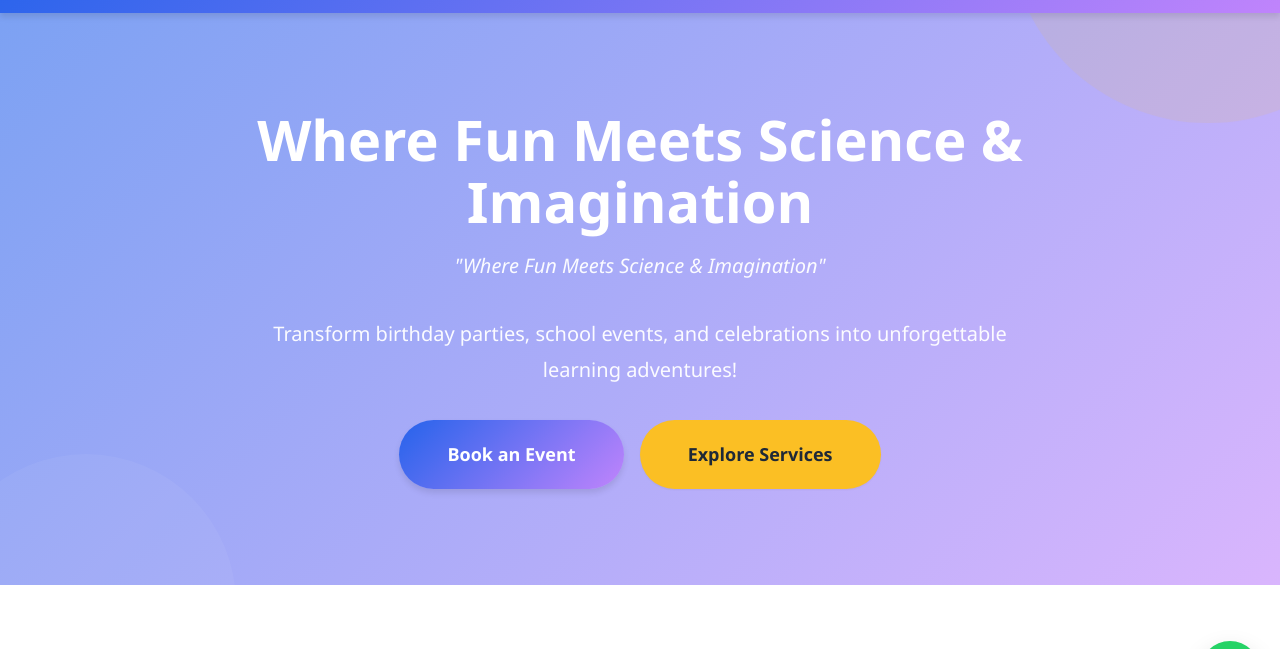
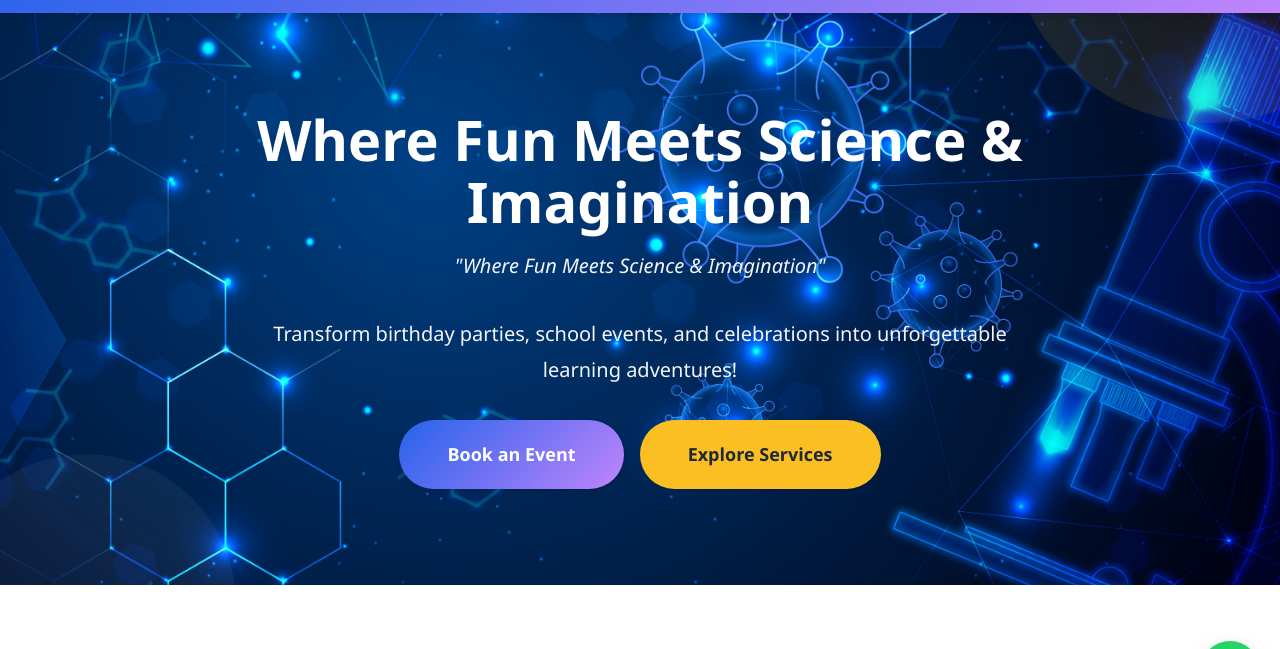
Before and after one commit to Pawan-Chaturvedi/MiniScientist, a website: page index.html in a window 1280 px wide. Shown: the part 69-718 px from the top of the page. Drawn offline with Linux system fonts and the light colour scheme.

Commit message:
Update again BG Image

```diff
--- a/css/styles.css
+++ b/css/styles.css
@@ -250,7 +250,9 @@ nav {
 
 /* Hero Section */
 .hero {
-  background: linear-gradient(135deg, rgba(37, 99, 235, 0.6) 0%, rgba(192, 132, 252, 0.6) 100%), url('assets/images/BG.JPG') center/cover;
+  background-image: url('../assets/images/BG.jpg');
+  background-size: cover;
+  background-position: center;
   background-attachment: fixed;
   color: var(--white);
   padding: 6rem 1rem;
```
